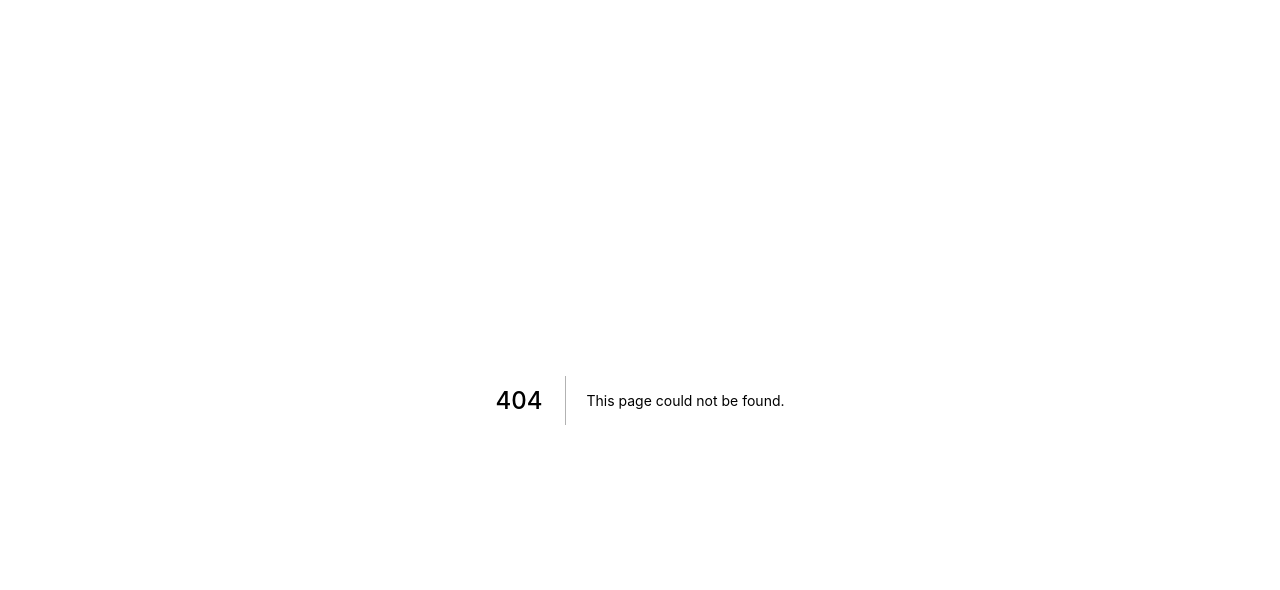
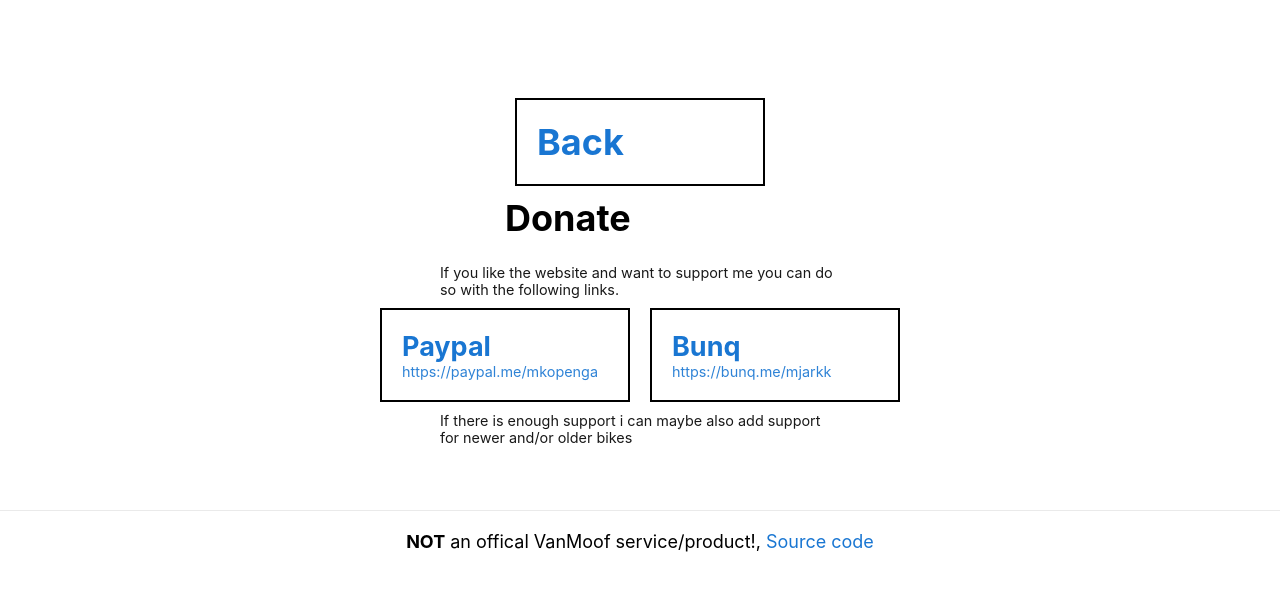
Before and after one commit to mjarkk/vanmoof-web-controller, a Next.js app: page /donate in a window 1280 px wide. Before the commit this address had no page. Shown: the top 590 px of the page. Built offline with nearby package versions, Linux system fonts and the light colour scheme.

Commit message:
Add donation page

```diff
--- /dev/null
+++ b/components/Footer.tsx
@@ -0,0 +1,29 @@
+import Link from 'next/link'
+
+interface FooterProps {
+    noDonate?: boolean
+}
+
+export function Footer({ noDonate }: FooterProps) {
+    return (
+        <footer>
+            <span>
+                <b>NOT</b>{' an offical VanMoof service/product!, '}
+                <a href="https://github.com/mjarkk/vanmoof-web-controller">Source code</a>
+                {noDonate ? undefined : <>{', '} <Link href="/donate">
+                    <a>Donate!</a>
+                </Link></>}
+            </span>
+            <style jsx>{`
+                footer {
+                    display: flex;
+                    flex: 1;
+                    padding: 20px 2rem;
+                    border-top: 1px solid var(--divider-color);
+                    justify-content: center;
+                    align-items: center;
+                }
+            `}</style>
+        </footer>
+    )
+}
--- a/pages/_app.tsx
+++ b/pages/_app.tsx
@@ -1,8 +1,18 @@
 import '../styles/globals.css'
 import type { AppProps } from 'next/app'
+import Head from 'next/head'
 
 function MyApp({ Component, pageProps }: AppProps) {
-  return <Component {...pageProps} />
+  return <div>
+    <Head>
+      <title>Change VanMoof S&X 3 speed limit</title>
+      <link rel="icon" href="/favicon.ico" />
+      <meta name="description" content="Change the speed limit of your vanmoof S3 and X3" />
+      <meta property="og:title" content="Change the speed limit of your vanmoof S3 and X3" />
+      <meta property="og:image" content="https://vanmoof-web-controller.vercel.app/screenshot_dark.png" />
+    </Head>
+    <Component {...pageProps} />
+  </div>
 }
 
 export default MyApp
--- /dev/null
+++ b/pages/donate.tsx
@@ -0,0 +1,70 @@
+import { Footer } from '../components/Footer'
+import Link from 'next/link'
+
+export default function DonationPage() {
+    return (
+        <div>
+            <main>
+                <h1><Link href="/"><a>Back</a></Link> Donate</h1>
+                <p>If you like the website and want to support me you can do so with the following links.</p>
+                <div className='options'>
+                    <DonateOption name="Paypal" link="https://paypal.me/mkopenga" />
+                    <DonateOption name="Bunq" link="https://bunq.me/mjarkk" />
+                </div>
+                <p>If there is enough support i can maybe also add support for newer and/or older bikes</p>
+            </main>
+            <Footer noDonate />
+            <style jsx>{`
+                main {
+                    padding: 4rem 2rem;
+                    flex: 1;
+                    display: flex;
+                    flex-direction: column;
+                    justify-content: center;
+                    align-items: center;
+                }
+                p {
+                    max-width: 400px;
+                }
+                .options {
+                    display: flex;
+                    justify-content: center;
+                    align-items: center;
+                    flex-wrap: wrap;
+                }
+            `}</style>
+        </div>
+    )
+}
+
+function DonateOption({ name, link }: { name: string, link: string }) {
+    return (
+        <a href={link} target="_blank" rel="noopener noreferrer">
+            <h2>{name}</h2>
+            <p>{link}</p>
+            <style jsx>{`
+                a {
+                    display: block;
+                    width: 250px;
+                    max-width: 100%;
+                    overflow: hidden;
+                    padding: 20px;
+                    border: 2px solid var(--text-color);
+                    margin: 10px;
+                }
+                h2 {
+                    margin: 0;
+                    color: var(--active-title-color);
+                }
+                p {
+                    margin: 0;
+                    font-size: 0.9rem;
+                    opacity: 0.9;
+                }
+                a:hover p {
+                    text-decoration: underline;
+                }
+            `}</style>
+        </a>
+    )
+}
--- a/styles/globals.css
+++ b/styles/globals.css
@@ -11,6 +11,7 @@
   --warning-box-bg-color: #ffecb3;
   --positive-box-bg-color: #c8e6c9;
   --active-color: #1976d2;
+  --active-title-color: #1976d2;
 }
 
 @media (prefers-color-scheme: dark) {
@@ -28,6 +29,7 @@
     --warning-box-bg-color: #5d4037;
     --positive-box-bg-color: #004d40;
     --active-color: #42a5f5;
+    --active-title-color: #92c9ff;
   }
 }
 
```
Also changed, not shown: pages/index.tsx (+4 -27 lines).
